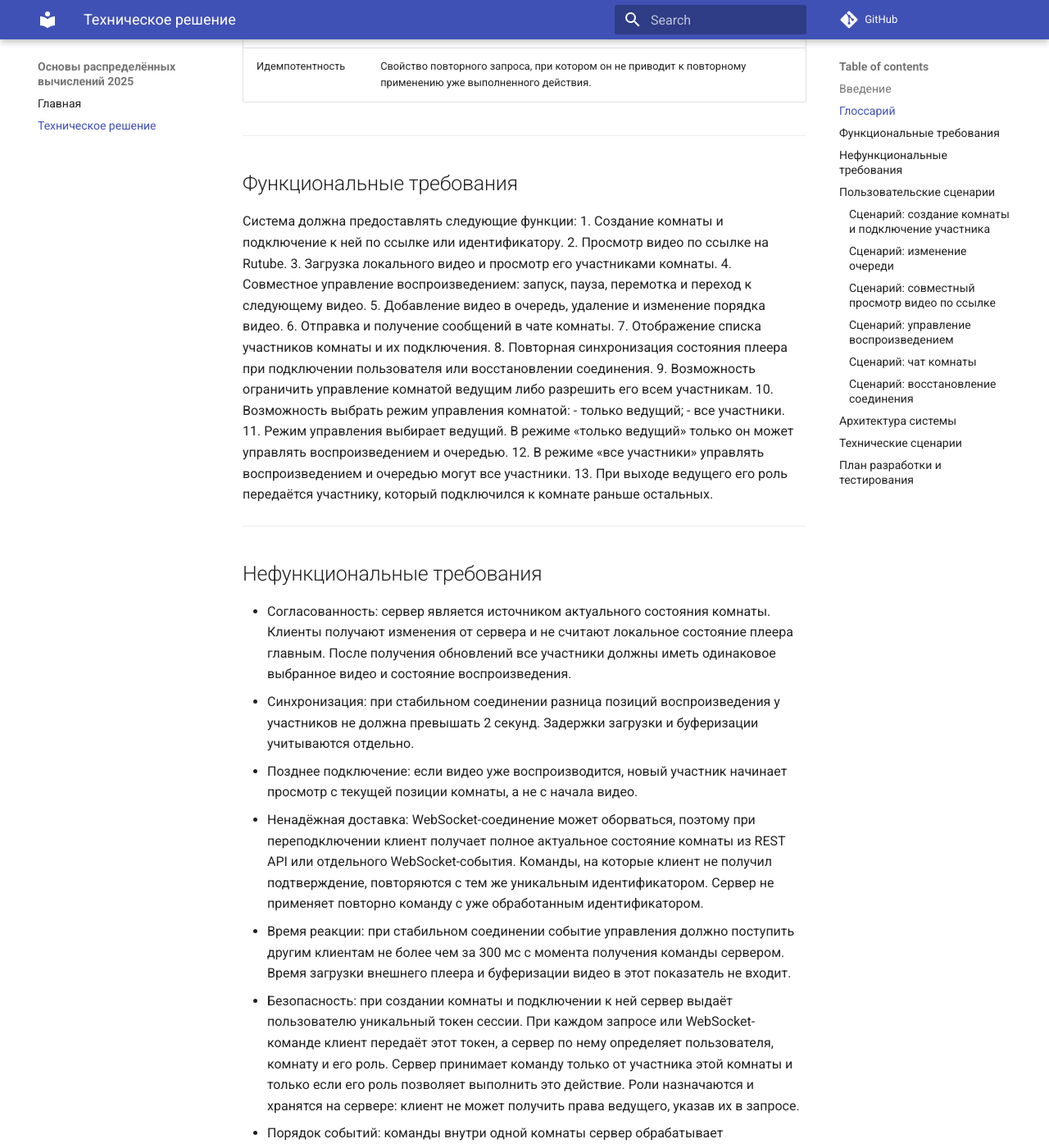
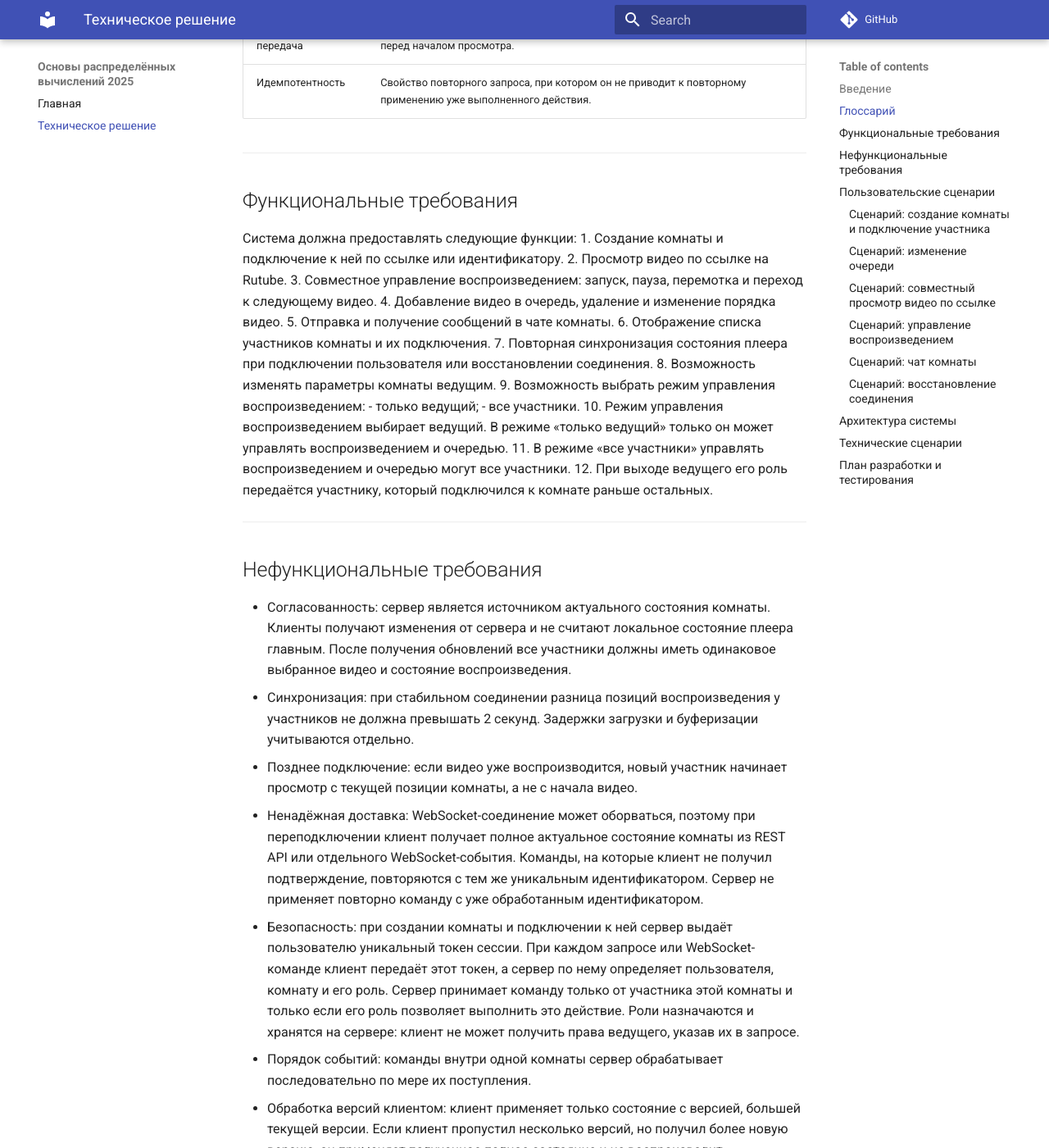
Before and after one commit to spbu-ds-practicum-2026/KpyTble_6o6pbl, an MkDocs documentation site: the page built from docs/tr.md, in a window 1280 px wide and 1400 px high, scrolled down 1129 px. Shown: the whole window at 82% size. Built offline with MkDocs 1.6.1 and Material for MkDocs 9.7.7, drawn with Linux system fonts in a browser that asks for light colours; comment, search, counter and statistics services are not loaded; some of the changed text lies outside the part shown.

Commit message:
Revise glossary and functional requirements for clarity
Updated definitions and functional requirements in the glossary and functional requirements sections. Clarified roles and management modes for room control.

```diff
--- a/docs/tr.md
+++ b/docs/tr.md
@@ -19,7 +19,7 @@
 | Термин             | Определение                                                                                                |
 | ------------------ | ---------------------------------------------------------------------------------------------------------- |
 | Комната            | Общее пространство, в котором пользователи смотрят видео и общаются.                                       |
-| Ведущий            | Создатель комнаты, управляющий очередью и параметрами комнаты.                                                                  |
+| Ведущий            | Участник с назначенной системной ролью, который может изменять параметры комнаты.                          |
 | Участник           | Пользователь, подключённый к комнате просмотра.                                                            |
 | Очередь видео      | Упорядоченный список видео, подготовленных для просмотра в комнате.                                        |
 | Состояние комнаты  | Текущее видео, позиция воспроизведения, состояние паузы, версия состояния и очередь.                       |
@@ -36,19 +36,18 @@
 Система должна предоставлять следующие функции:
 1. Создание комнаты и подключение к ней по ссылке или идентификатору.
 2. Просмотр видео по ссылке на Rutube.
-3. Загрузка локального видео и просмотр его участниками комнаты.
-4. Совместное управление воспроизведением: запуск, пауза, перемотка и переход к следующему видео.
-5. Добавление видео в очередь, удаление и изменение порядка видео.
-6. Отправка и получение сообщений в чате комнаты.
-7. Отображение списка участников комнаты и их подключения.
-8. Повторная синхронизация состояния плеера при подключении пользователя или восстановлении соединения.
-9. Возможность ограничить управление комнатой ведущим либо разрешить его всем участникам.
-10. Возможность выбрать режим управления комнатой:
+3. Совместное управление воспроизведением: запуск, пауза, перемотка и переход к следующему видео.
+4. Добавление видео в очередь, удаление и изменение порядка видео.
+5. Отправка и получение сообщений в чате комнаты.
+6. Отображение списка участников комнаты и их подключения.
+7. Повторная синхронизация состояния плеера при подключении пользователя или восстановлении соединения.
+8. Возможность изменять параметры комнаты ведущим.
+9. Возможность выбрать режим управления воспроизведением:
 - только ведущий;
 - все участники.
-11. Режим управления выбирает ведущий. В режиме «только ведущий» только он может управлять воспроизведением и очередью.
-12. В режиме «все участники» управлять воспроизведением и очередью могут все участники.
-13. При выходе ведущего его роль передаётся участнику, который подключился к комнате раньше остальных.
+10. Режим управления воспроизведением выбирает ведущий. В режиме «только ведущий» только он может управлять воспроизведением и очередью.
+11. В режиме «все участники» управлять воспроизведением и очередью могут все участники.
+12. При выходе ведущего его роль передаётся участнику, который подключился к комнате раньше остальных.
 ---
 
 ## Нефункциональные требования
@@ -56,7 +55,6 @@
 - Синхронизация: при стабильном соединении разница позиций воспроизведения у участников не должна превышать 2 секунд. Задержки загрузки и буферизации учитываются отдельно.
 - Позднее подключение: если видео уже воспроизводится, новый участник начинает просмотр с текущей позиции комнаты, а не с начала видео.
 - Ненадёжная доставка: WebSocket-соединение может оборваться, поэтому при переподключении клиент получает полное актуальное состояние комнаты из REST API или отдельного WebSocket-события. Команды, на которые клиент не получил подтверждение, повторяются с тем же уникальным идентификатором. Сервер не применяет повторно команду с уже обработанным идентификатором.
-- Время реакции: при стабильном соединении событие управления должно поступить другим клиентам не более чем за 300 мс с момента получения команды сервером. Время загрузки внешнего плеера и буферизации видео в этот показатель не входит.
 - Безопасность: при создании комнаты и подключении к ней сервер выдаёт пользователю уникальный токен сессии. При каждом запросе или WebSocket-команде клиент передаёт этот токен, а сервер по нему определяет пользователя, комнату и его роль. Сервер принимает команду только от участника этой комнаты и только если его роль позволяет выполнить это действие. Роли назначаются и хранятся на сервере: клиент не может получить права ведущего, указав их в запросе.
 - Порядок событий: команды внутри одной комнаты сервер обрабатывает последовательно по мере их поступления.
 - Обработка версий клиентом: клиент применяет только состояние с версией, большей текущей версии. Если клиент пропустил несколько версий, но получил более новую версию, он применяет полученное полное состояние и не воспроизводит пропущенные команды.
@@ -76,7 +74,7 @@
 2. Клиент отправляет команду серверу с идентификатором команды.
 3. Сервер проверяет права пользователя и изменяет очередь.
 4. Сервер увеличивает версию состояния.
-5. Сервер рассылает новую очередь всем участникам.
+5. Сервер рассылает новую версию состояния.
 6. Все участники видят одинаковый порядок видео.
 Если удалить текущее видео, сервер переключает комнату на следующее видео и ставит его на паузу. Если следующего видео нет, воспроизведение останавливается, а текущее видео сбрасывается.
 
@@ -85,15 +83,16 @@
 2. Клиент передаёт ссылку серверу.
 3. Сервер проверяет формат ссылки и сохраняет видео в очереди комнаты.
 4. Ведущий запускает видео.
-5. Сервер сохраняет текущее состояние воспроизведения и рассылает участникам событие о запуске.
+5. Сервер сохраняет текущее состояние воспроизведения и рассылает участникам новую версию состояния.
 6. Клиенты открывают видео во встроенном плеере и синхронизируют позицию воспроизведения.
 
 ### Сценарий: управление воспроизведением
 1. Участник нажимает «Пауза», «Продолжить», «Перемотать» или «Следующее видео».
 2. Клиент отправляет команду серверу через WebSocket.
 3. Сервер проверяет права пользователя и обновляет состояние комнаты.
-4. Сервер рассылает новое состояние участникам.
+4. Сервер рассылает новую версию состояния участникам.
 5. Клиенты применяют изменение к своему плееру.
+Применение команды "Следующее видео" переключает видео на следующее в очереди. Если следующего видео в очереди нет, воспроизведение останавливается, а текущее видео сбрасывается.
 
 ### Сценарий: чат комнаты
 1. Участник вводит сообщение в чат.
```
